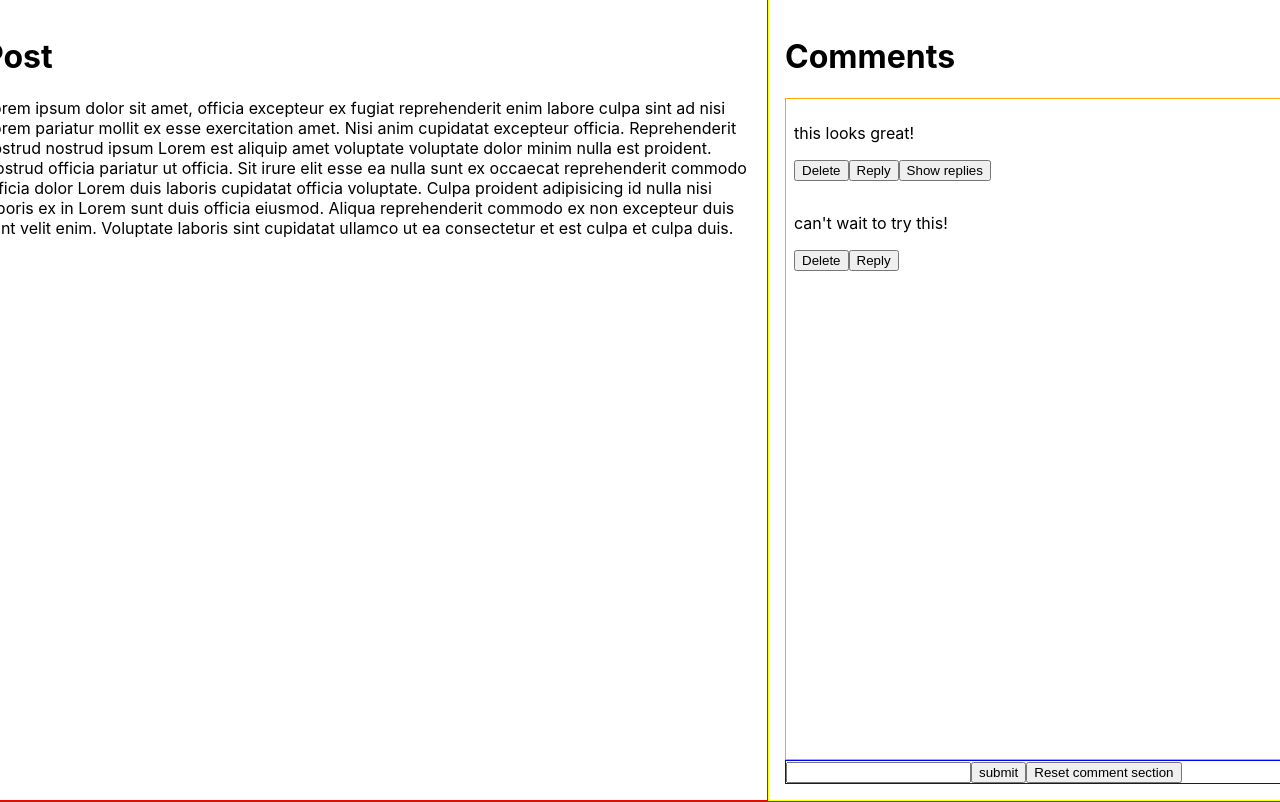
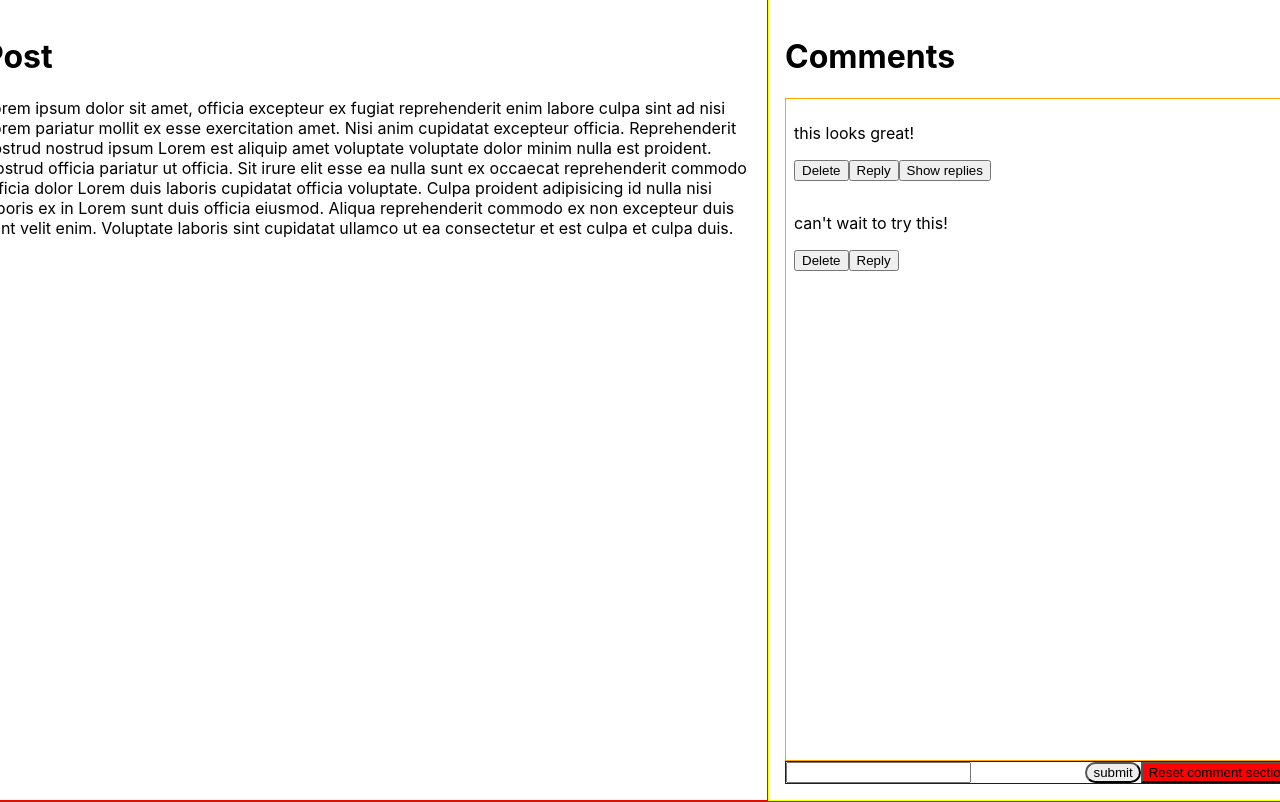
Before and after one commit to Snwblnd/2vJcYy4U, a React (Create React App) app: page / in a window 1280 px wide. Shown: the top 802 px of the page. Built offline with nearby package versions, Linux system fonts and the light colour scheme.

Commit message:
styling of comment-input

```diff
--- a/src/components/post/post.css
+++ b/src/components/post/post.css
@@ -43,4 +43,18 @@
 .comment-input {
   border: 1px solid blue;
   margin-top: auto;
+  display: flex;
+  justify-content: flex-end;
 }
+
+.submit-comment-button {
+  border-radius: 16px;
+}
+
+.reset-comments-button {
+  background-color: red;
+}
+
+.reply-field {
+  margin-right: auto;
+}
```
